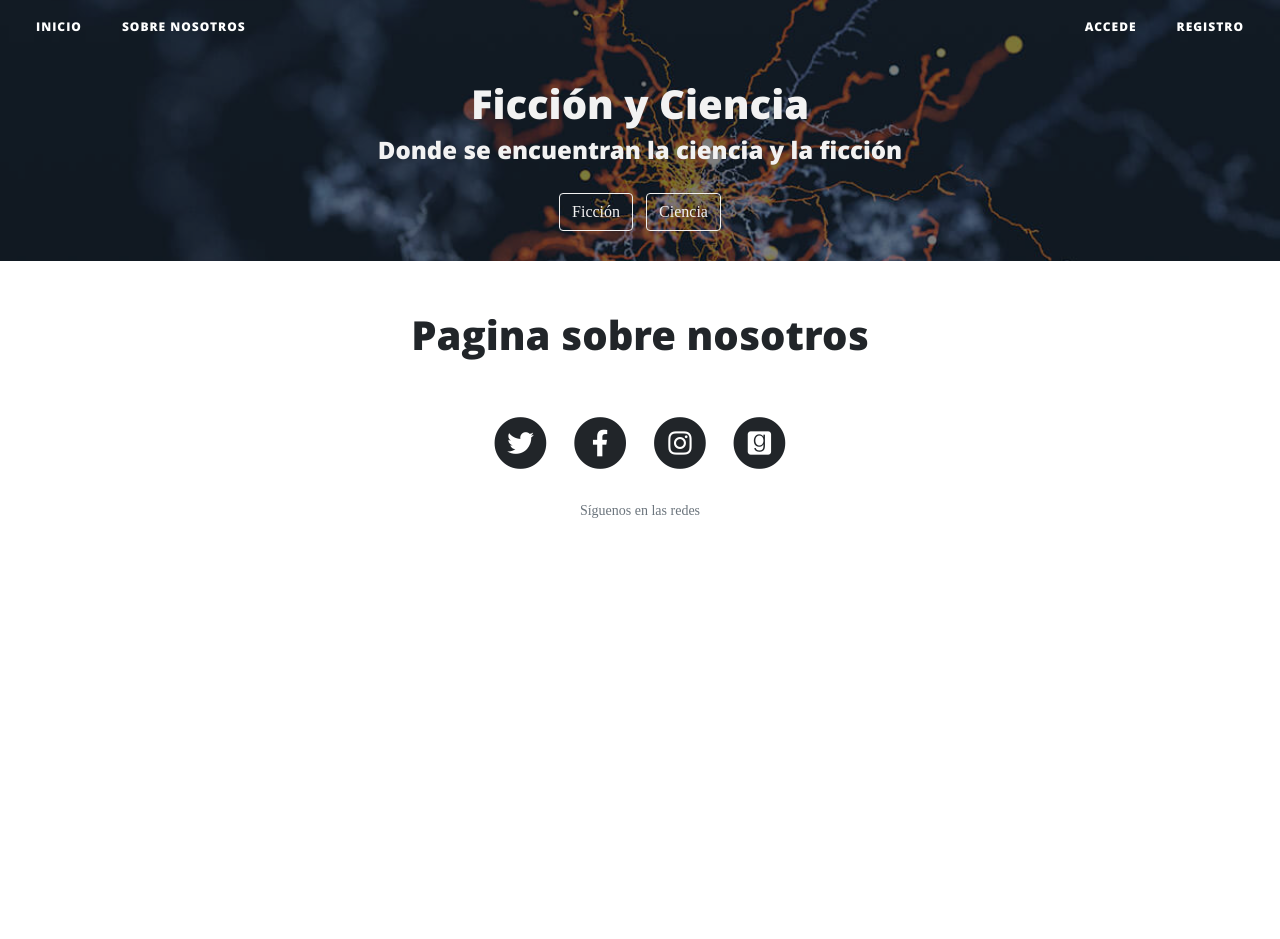
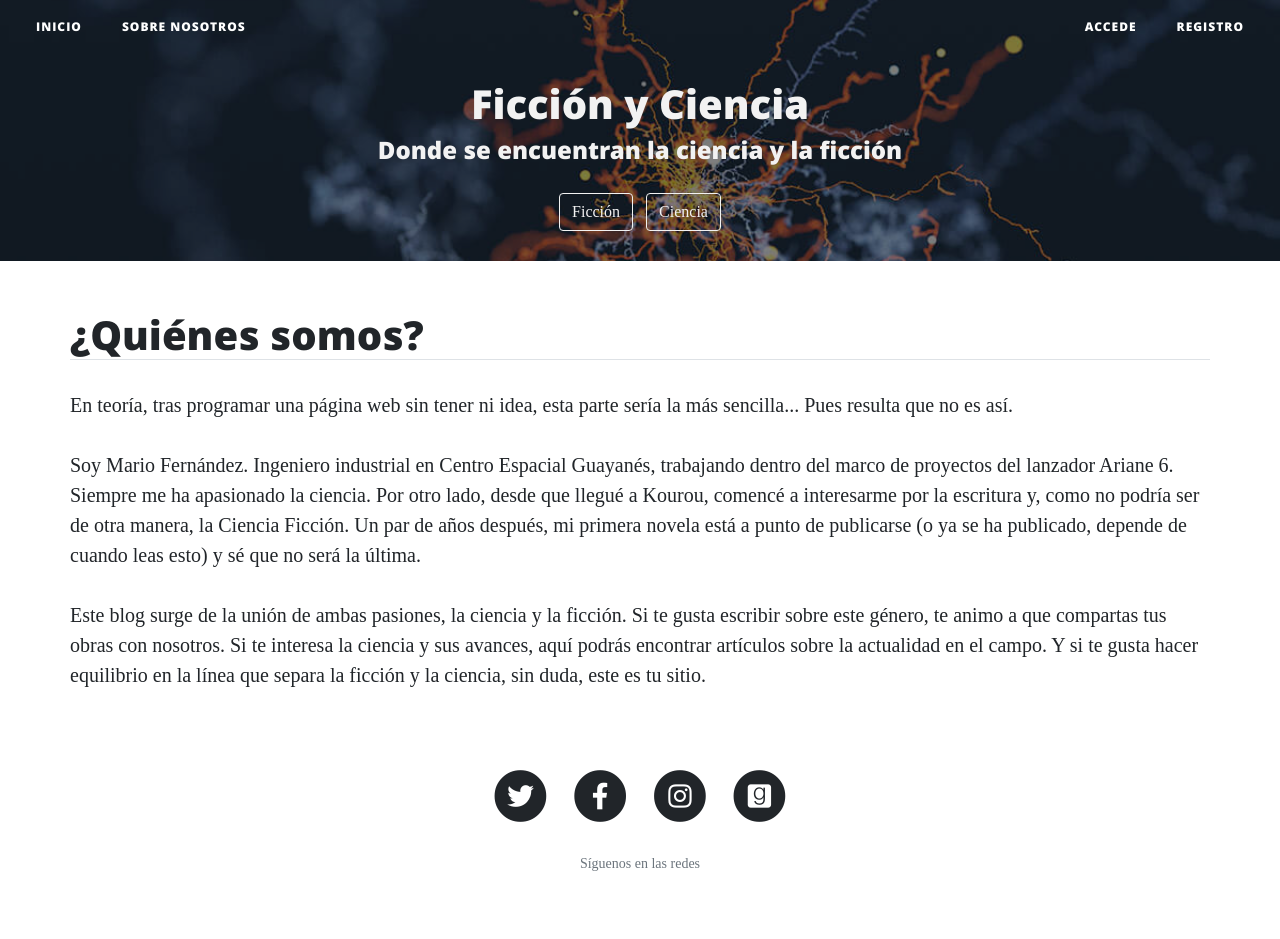
Before and after one commit to Zakanawaner/ficcionyciencia, a Django app: page /about/ in a window 1280 px wide. Before the commit the page ends 518 px from the top, so only its background shows below. Run offline with Django 3.2, Linux system fonts and the light colour scheme; some libraries are stand-ins or nearby versions; some web fonts are replaced.

Commit message:
página about

```diff
--- a/my_blog/Templates/my_blog/about.html
+++ b/my_blog/Templates/my_blog/about.html
@@ -1,4 +1,16 @@
 {% extends "my_blog/base.html" %}
 {% block content %}
-    <h1>Pagina sobre nosotros</h1>
+    <h1 class="border-bottom mb-4">¿Quiénes somos?</h1>
+    <p>En teoría, tras programar una página web sin tener ni idea, esta parte sería la más sencilla...
+        Pues resulta que no es así.</p>
+    <p>Soy Mario Fernández. Ingeniero industrial en Centro Espacial Guayanés, trabajando
+        dentro del marco de proyectos del lanzador Ariane 6. Siempre me ha apasionado la ciencia.
+        Por otro lado, desde que llegué a Kourou, comencé a interesarme por la escritura y,
+        como no podría ser de otra manera, la Ciencia Ficción.
+        Un par de años después, mi primera novela está a punto de publicarse (o ya se ha publicado, depende de
+        cuando leas esto) y sé que no será la última.</p>
+    <p>Este blog surge de la unión de ambas pasiones, la ciencia y la ficción. Si te gusta escribir sobre este género,
+        te animo a que compartas tus obras con nosotros. Si te interesa la ciencia y sus avances,
+        aquí podrás encontrar artículos sobre la actualidad en el campo.
+        Y si te gusta hacer equilibrio en la línea que separa la ficción y la ciencia, sin duda, este es tu sitio.</p>
 {% endblock content %}
```
Also changed, not shown: my_blog/Templates/my_blog/home.html (+0 -18 lines).
